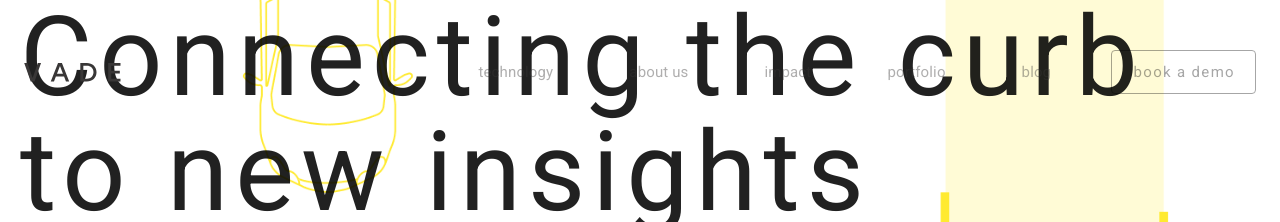
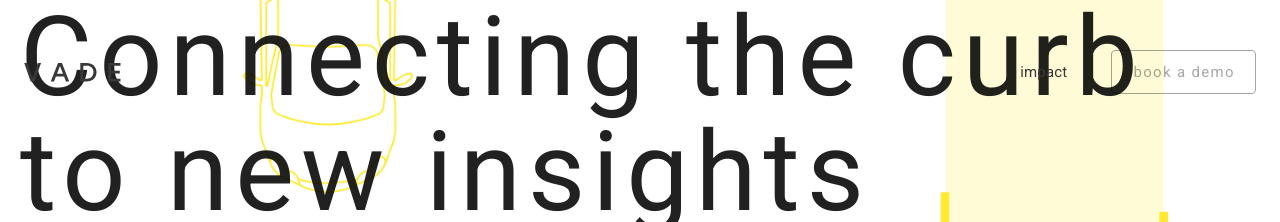
Before and after one commit to deadbeathd07/vade, a Vue app: page / in a window 1280 px wide. Shown: the top 222 px of the page. Built offline with nearby package versions, Linux system fonts and the light colour scheme.

Commit message:
a property was added, depending on which pre-composed classes are applied

```diff
--- a/src/components/VadeNav.vue
+++ b/src/components/VadeNav.vue
@@ -1,16 +1,24 @@
 <template>
 	<v-list
-		class="d-flex opacity-40 bg-transparent"
-		:class="direction == 'horizontal' ? 'flex-row' : 'flex-column'"
-		:base-color="color"
+		density="compact"
+		:class="[
+			'd-flex',
+			isHorizontal ? horizontalMainClasses : verticalMainClasses,
+		]"
 	>
 		<v-list-item
 			v-for="(value, name, index) in props.nav"
 			:key="index"
-			class="mr-11"
+			:class="isHorizontal && 'mr-11'"
 			@click="goLink(value)"
 		>
-			<v-list-item-title v-text="name" class="vade-base-text vade-lh-24" />
+			<v-list-item-title
+				v-text="name"
+				:class="[
+					'primary-nav-text',
+					isHorizontal ? horizontalTextClasses : verticalTextClasses,
+				]"
+			/>
 		</v-list-item>
 	</v-list>
 </template>
@@ -22,12 +30,14 @@ const router = useRouter();
 
 const props = defineProps({
 	nav: Object,
-	color: String,
-	direction: {
-		type: String,
-		default: 'horizontal',
-	},
+	isHorizontal: Boolean,
 });
+
+const horizontalMainClasses = ['flex-row', 'opacity-40', 'bg-transparent'];
+const horizontalTextClasses = ['vade-base-text', 'vade-lh-24', 'vade-ls-90'];
+
+const verticalMainClasses = ['flex-column', 'bg-transparent'];
+const verticalTextClasses = ['vade-base-text', 'vade-lh-18'];
 
 function goLink(path) {
 	return router.push(path);
```
